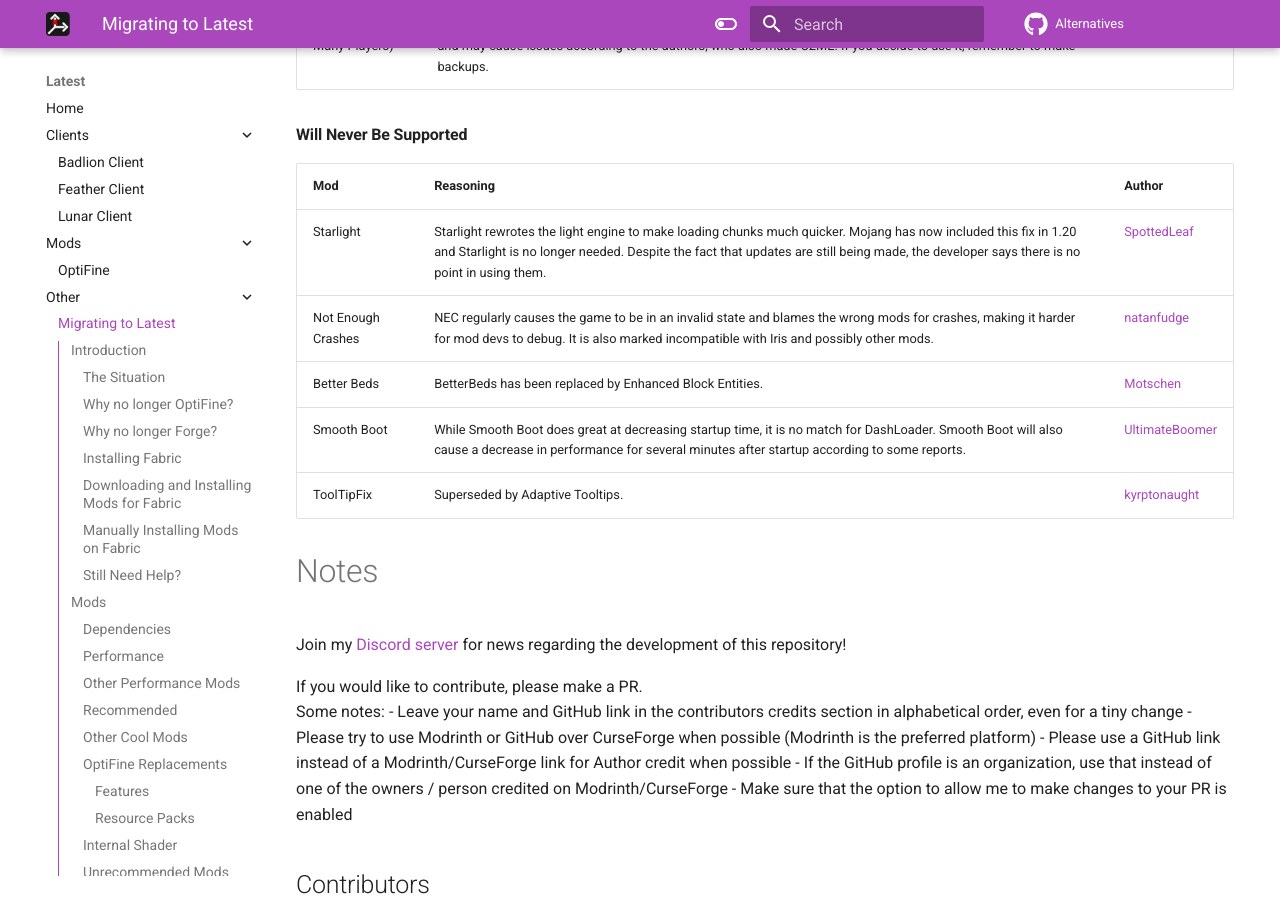
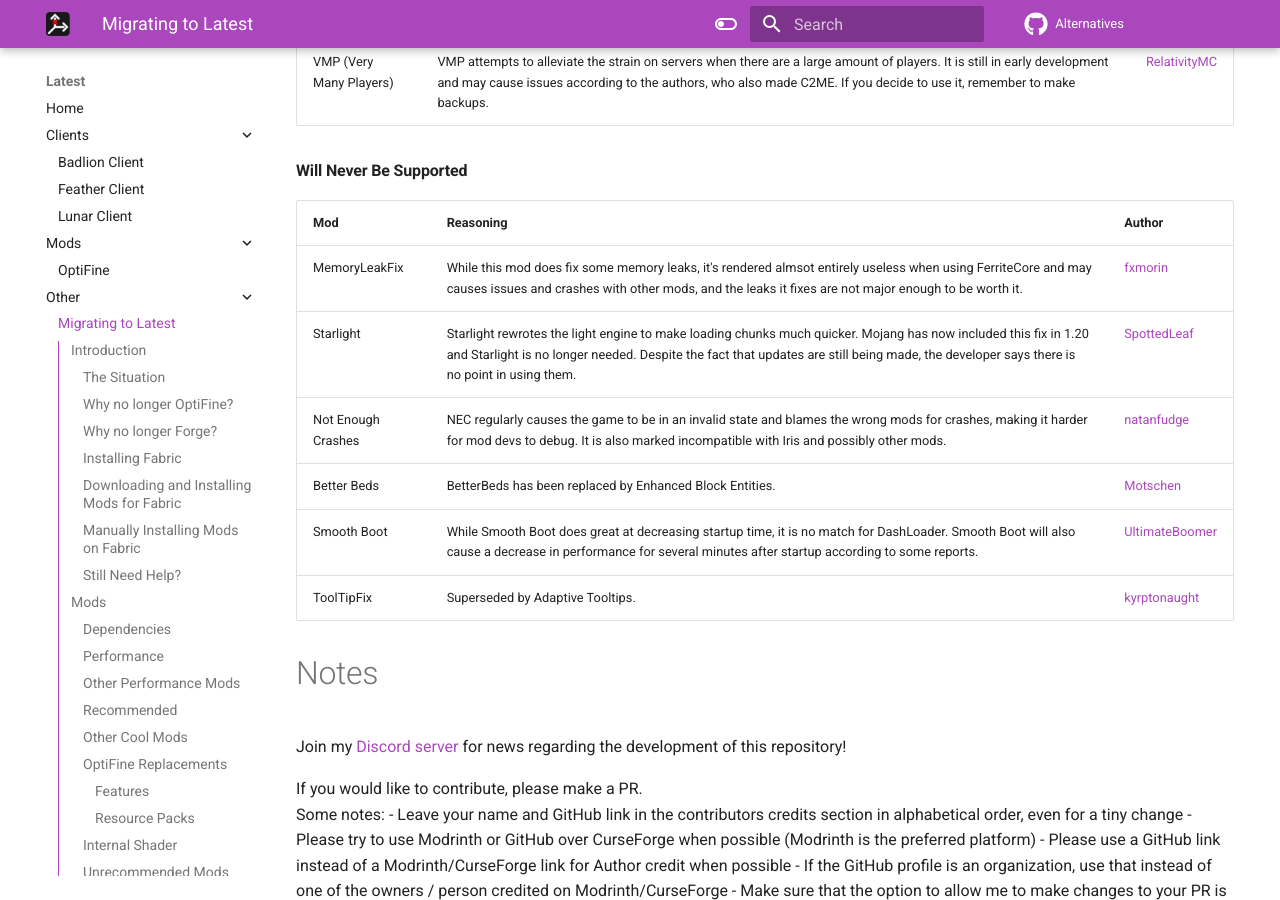
Before and after one commit to MicrocontrollersDev/Alternatives, an MkDocs documentation site: the page built from docs/latest/migrating.md, in a window 1280 px wide and 900 px high, scrolled down 10001 px. Built offline with MkDocs 1.6.1 and Material for MkDocs 9.7.7, drawn with Linux system fonts in a browser that asks for light colours; comment, search, counter and statistics services are not loaded; some of the changed text lies outside the part shown.

Commit message:
memoryleakfix bad

```diff
--- a/docs/latest/migrating.md
+++ b/docs/latest/migrating.md
@@ -165,7 +164,7 @@
 | [Cosmetica](https://modrinth.com/mod/cosmetica) | Adds cosmetics to your game completely for free! Also supports showing cosmetics from other clients and mods! | [Cosmetica-cc](https://github.com/Cosmetica-cc) |
 | [3D Skin Layers](https://modrinth.com/mod/3dskinlayers) | Makes the outer layer of skins 3D. Very customizable and lets you adjust distance that 3D renders for performance. | [tr7zw](https://github.com/tr7zw) |
 | [Overlay Tweaks](https://modrinth.com/mod/overlaytweaks) | A small QOL mod that lets you alter vanilla's overlays in small ways. | [MicrocontrollersDev](https://github.com/Microcontrolles) |
-| [Chunks Fade In](https://modrinth.com/mod/chunks-fade-in) | Adds a fade-in animation to chunks similar to Bedrock Edition. | [kerudion](https://github.com/kerudion) | Sodium (0.5.0) |
+| [Chunks Fade In](https://modrinth.com/mod/chunks-fade-in) | Adds a fade-in animation to chunks similar to Bedrock Edition. | [kerudion](https://github.com/kerudion) | Download the version for Sodium 0.5.1 |
 | [Distant Horizons (No 1.20.1 Yet)](https://modrinth.com/mod/distanthorizons) | Adds LODs to Minecraft, allowing for much further render distances without a big tank on performance. | [James Seibel](https://gitlab.com/jeseibel) | Phosphor |
 | [Controlify](https://modrinth.com/mod/controlify) | Allows you to easily play Minecraft with a controller. | [isXander](https://github.com/isXander) | Reimagined World Menu |
 | [CleanView](https://www.curseforge.com/minecraft/mc-mods/cleanview-fabric) | Prevents self particles from appearing on your screen. | [LianMI](https://github.com/zlainsama) |
@@ -270,6 +269,7 @@
 
 | Mod | Reasoning | Author |
 | --- | --- | --- |
+| MemoryLeakFix | While this mod does fix some memory leaks, it's rendered almsot entirely useless when using FerriteCore and may causes issues and crashes with other mods, and the leaks it fixes are not major enough to be worth it. | [fxmorin](https://github.com/fxmorin) |
 | Starlight | Starlight rewrotes the light engine to make loading chunks much quicker. Mojang has now included this fix in 1.20 and Starlight is no longer needed. Despite the fact that updates are still being made, the developer says there is no point in using them. | [SpottedLeaf](https://github.com/Spottedleaf) |
 | Not Enough Crashes | NEC regularly causes the game to be in an invalid state and blames the wrong mods for crashes, making it harder for mod devs to debug. It is also marked incompatible with Iris and possibly other mods. | [natanfudge](https://github.com/natanfudge) |
 | Better Beds | BetterBeds has been replaced by Enhanced Block Entities. | [Motschen](https://github.com/Motschen) |
```
Also changed, not shown: other parts of docs/latest/migrating.md (+0 -1 lines).
